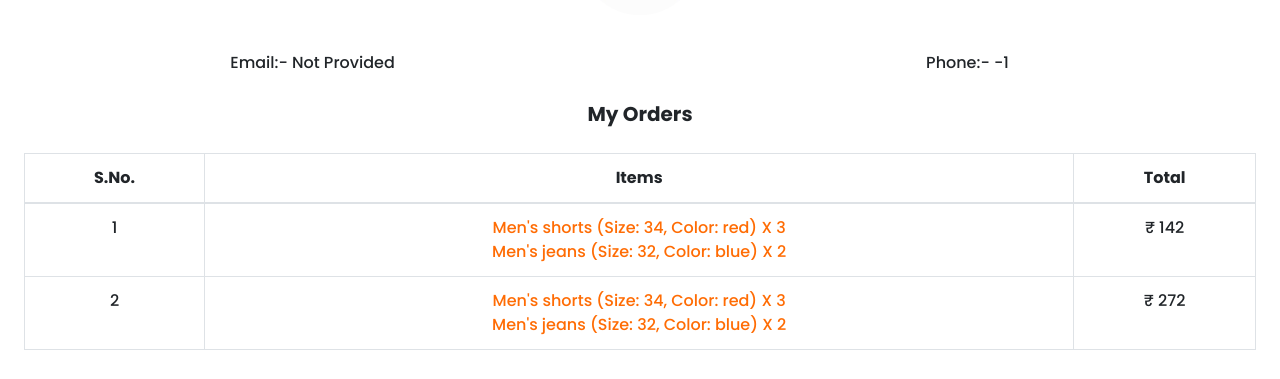
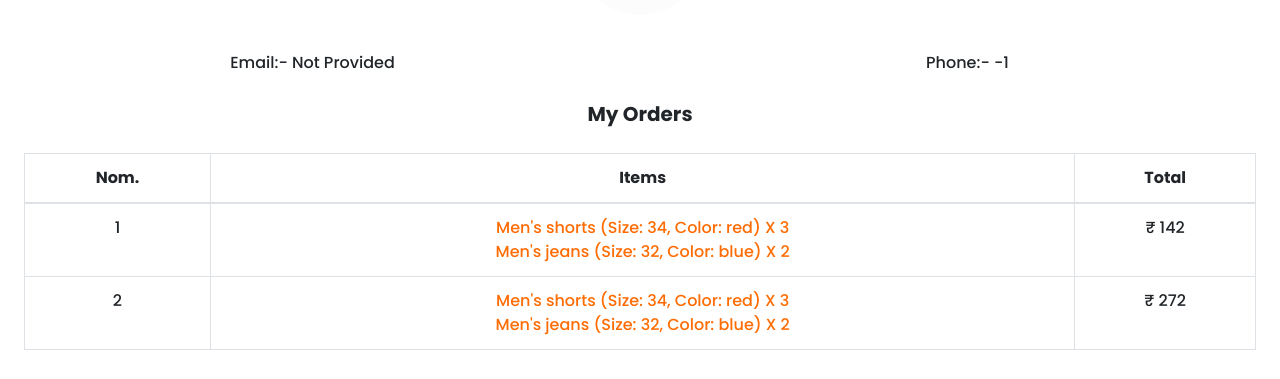
Before and after one commit to prateekchachra/n3-eta, a React (Create React App) app: page /profile in a window 1280 px wide. Shown: the part 213-592 px from the top of the page. Built offline with nearby package versions, Linux system fonts and the light colour scheme.

Commit message:
Added language support for other screens too because someone is useless

```diff
--- a/src/components/organisms/Address/Address.tsx
+++ b/src/components/organisms/Address/Address.tsx
@@ -2,6 +2,7 @@ import React, { MouseEventHandler } from 'react';
 import { Row, Col, Form } from 'react-bootstrap';
 import './Address.scss';
 import OptionWrapper from '../../molecules/OptionWrapper/OptionWrapper';
+import { FormattedMessage } from 'react-intl';
 
 export type AddressType = {
     name: string,
@@ -58,7 +59,7 @@ const Address = ({address, onDefaultRadioClick = () => {console.log('clicked')},
              (<Row>
                  <div className="addFieldWrapper">
                     <Form.Check type="radio" aria-label="Default Setter Radio" onChange={onDefaultRadioChange}/>
-                    <span className="addressField addressDefault">Set As Default</span>
+                    <span className="addressField addressDefault"><FormattedMessage id='set_default_add'/></span>
                 </div>
             </Row>)}
             </>
--- a/src/components/organisms/Card/Card.tsx
+++ b/src/components/organisms/Card/Card.tsx
@@ -2,6 +2,7 @@ import React, { MouseEventHandler } from 'react';
 import './Card.scss';
 import {Form} from 'react-bootstrap';
 import OptionWrapper from '../../molecules/OptionWrapper/OptionWrapper';
+import { FormattedMessage } from 'react-intl';
 
 export type CardType = {
     cardNumber: string,
@@ -34,8 +35,8 @@ const Card = ({card, onDefaultRadioClick = () => {console.log('clicked')}, showS
         <OptionWrapper>
               <>
                 <div className="cardRowWrapper cardFieldWrapper">
-                    <span className="cardField cardName">Name: {name}</span>
-                    <span className="cardField">Card Number: XXXX XXXX XXXX {cardNumber.slice(13,16)}</span>
+                    <span className="cardField cardName"><FormattedMessage id='name'/>: {name}</span>
+                    <span className="cardField"><FormattedMessage id='card_no'/>: XXXX XXXX XXXX {cardNumber.slice(13,16)}</span>
                     <span className="cardField">CVV: {Math.floor(cvv/100)}XX</span>
                 </div>
 
@@ -43,7 +44,7 @@ const Card = ({card, onDefaultRadioClick = () => {console.log('clicked')}, showS
                 (
                     <div className="cardRowWrapper">
                     <Form.Check type="radio" aria-label="Default Card Setter Radio" onChange={onDefaultRadioChange}/>
-                    <span className="cardField">Set As Default</span>
+                    <span className="cardField"><FormattedMessage id='set_default_add'/></span>
                 </div>)}
             </>
         </OptionWrapper>
--- a/src/components/organisms/Order/Order.tsx
+++ b/src/components/organisms/Order/Order.tsx
@@ -2,6 +2,7 @@ import React, { MouseEventHandler } from 'react';
 
 import './Order.scss';
 import { Link } from 'react-router-dom';
+import { FormattedMessage } from 'react-intl';
 
 export type OrderItem = {
     productName: string,
@@ -30,7 +31,7 @@ const Order = ({order, orderNumber} : OrderProps) :JSX.Element => {
 
     function renderItem(item: OrderItem){
         const {productName, productId, size, color, quantity} = item;
-        return (<Link to={`/item/${productId}`}><span className="orderItem">{productName} (Size: {size}, Color: {color}) X {quantity}</span></Link>)
+        return (<Link to={`/item/${productId}`}><span className="orderItem">{productName} (<FormattedMessage id='size'/>: {size}, <FormattedMessage id='color'/>: {color}) X {quantity}</span></Link>)
     }
     function renderItems() {
         return (
--- a/src/pages/Profile/Profile.tsx
+++ b/src/pages/Profile/Profile.tsx
@@ -3,6 +3,7 @@ import { useSelector } from 'react-redux';
 import PageTemplate from '../../components/templates/PageTemplate';
 import { RootState } from '../../store';
 import { avatar } from '../../assets/images';
+import {FormattedMessage, useIntl} from 'react-intl'
 import Order, { OrderItem, OrderType } from '../../components/organisms/Order/Order';
 import './Profile.scss'
 import { Col, Row, Table } from 'react-bootstrap';
@@ -99,7 +100,7 @@ const Profile = () :JSX.Element => {
     const userState = useSelector<RootState, RootState["userState"]>((state: RootState) => state.userState);
 
     const {user} = userState;
-
+    const {formatMessage} = useIntl();
     const onSetAddressDefault = (item: AddressType) => {
             console.log(item + 'made default')
         }
@@ -109,13 +110,13 @@ const Profile = () :JSX.Element => {
     const renderOrders = () => {
         return(
             <div className="profileFieldWrapper">
-                <span className="profileLabel">My Orders</span>
+                <span className="profileLabel"><FormattedMessage id="my_orders"/></span>
                 <Table bordered className="profileOrderTable">
                     <thead>
                         <tr>
-                            <th>S.No.</th>
-                            <th>Items</th>
-                            <th>Total</th>
+                            <th><FormattedMessage id="s_no"/></th>
+                            <th><FormattedMessage id="items"/></th>
+                            <th><FormattedMessage id="total"/></th>
                         </tr>
                     </thead>
                     <tbody>
@@ -132,7 +133,7 @@ const Profile = () :JSX.Element => {
     const renderAddresses = () => {
         return(
             <div className="profileFieldWrapper">
-                <span className="profileLabel">Saved Addresses</span>
+                <span className="profileLabel"><FormattedMessage id="saved_add"/></span>
                 <div className="profileAddRow">
                     {ADDRESSES.map((item, index) => {
                         return (<Address key={index.toString()}
@@ -148,7 +149,7 @@ const Profile = () :JSX.Element => {
     const renderSavedPaymentMethods = () => {
         return(
             <div className="profileFieldWrapper">
-                <span className="profileLabel">Payment Methods</span>
+                <span className="profileLabel"><FormattedMessage id="pay_methods"/></span>
                 <div className="profileAddRow">
                     {CARDS.map((item, index) => {
                         return (<Card key={index.toString()}
@@ -169,10 +170,10 @@ const Profile = () :JSX.Element => {
                 </div>
                 <Row className="profileDetailsRow">
                     <Col sm={6}>
-                        <span className="profileText">Email:- {user.email ? user.email : 'Not Provided'}</span>
+                        <span className="profileText"><FormattedMessage id="email"/>:- {user.email ? user.email : formatMessage({id: 'not_provided'})}</span>
                     </Col>
                     <Col sm={6}>
-                        <span className="profileText">Phone:- {user.phone ? user.phone : 'Not Provided'}</span>
+                        <span className="profileText"><FormattedMessage id="phone"/>:- {user.phone ? user.phone : formatMessage({id: 'not_provided'})}</span>
                     </Col>
                 </Row>
                 {renderOrders()}
--- a/src/utils/multilang/stringConstants/en-US.ts
+++ b/src/utils/multilang/stringConstants/en-US.ts
@@ -63,5 +63,16 @@ export default {
      card: 'Card',
      cod: 'Cash On Delivery',
      razorpay: 'RazorPay',
+
+     // Profile
+     my_orders: 'My Orders',
+     s_no: 'Nom.',
+     pay_methods: 'Payment Methods',
+     saved_add: 'Saved Addresses',
+     email: 'Email',
+     set_default_add: 'Set As Default',
+     size: 'Size',
+     color: 'Color',
+     not_provided: 'Not Provided',
   },
 };
--- a/src/utils/multilang/stringConstants/es-ES.ts
+++ b/src/utils/multilang/stringConstants/es-ES.ts
@@ -63,5 +63,16 @@ export default {
     card: 'Tarjeta',
     cod: 'Contra reembolso',
     razorpay: 'RazorPay',
+
+    // Profile
+    my_orders: 'Mis ordenes',
+    s_no: 'Nom.',
+    pay_methods: 'Métodos de pago',
+    saved_add: 'Direcciones guardadas',
+    email: 'Email',
+    set_default_add: 'Establecer por defecto',
+    size: 'Talla',
+    color: 'Color',
+    not_provided: 'No Provisto',
   },
 };
```
